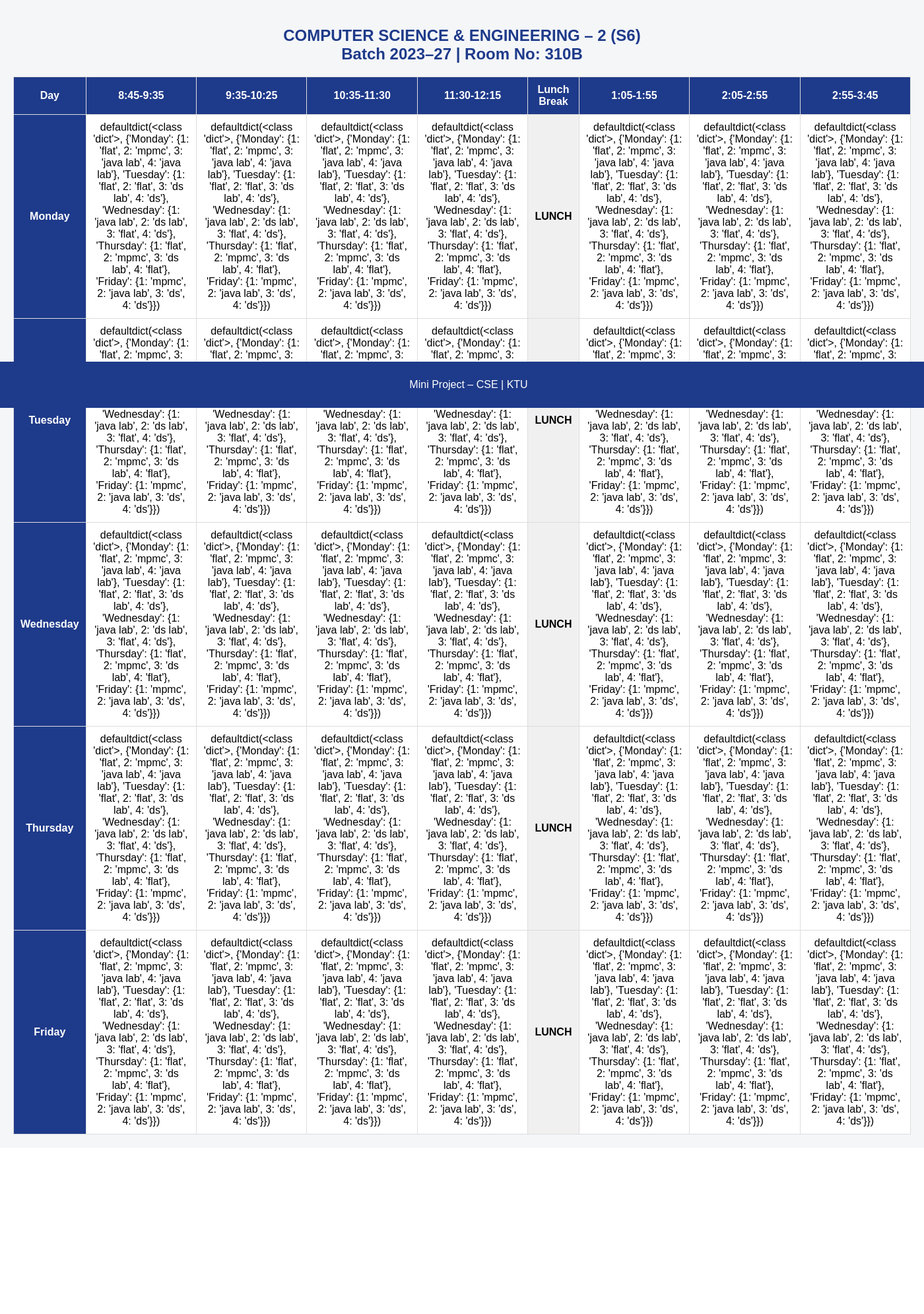
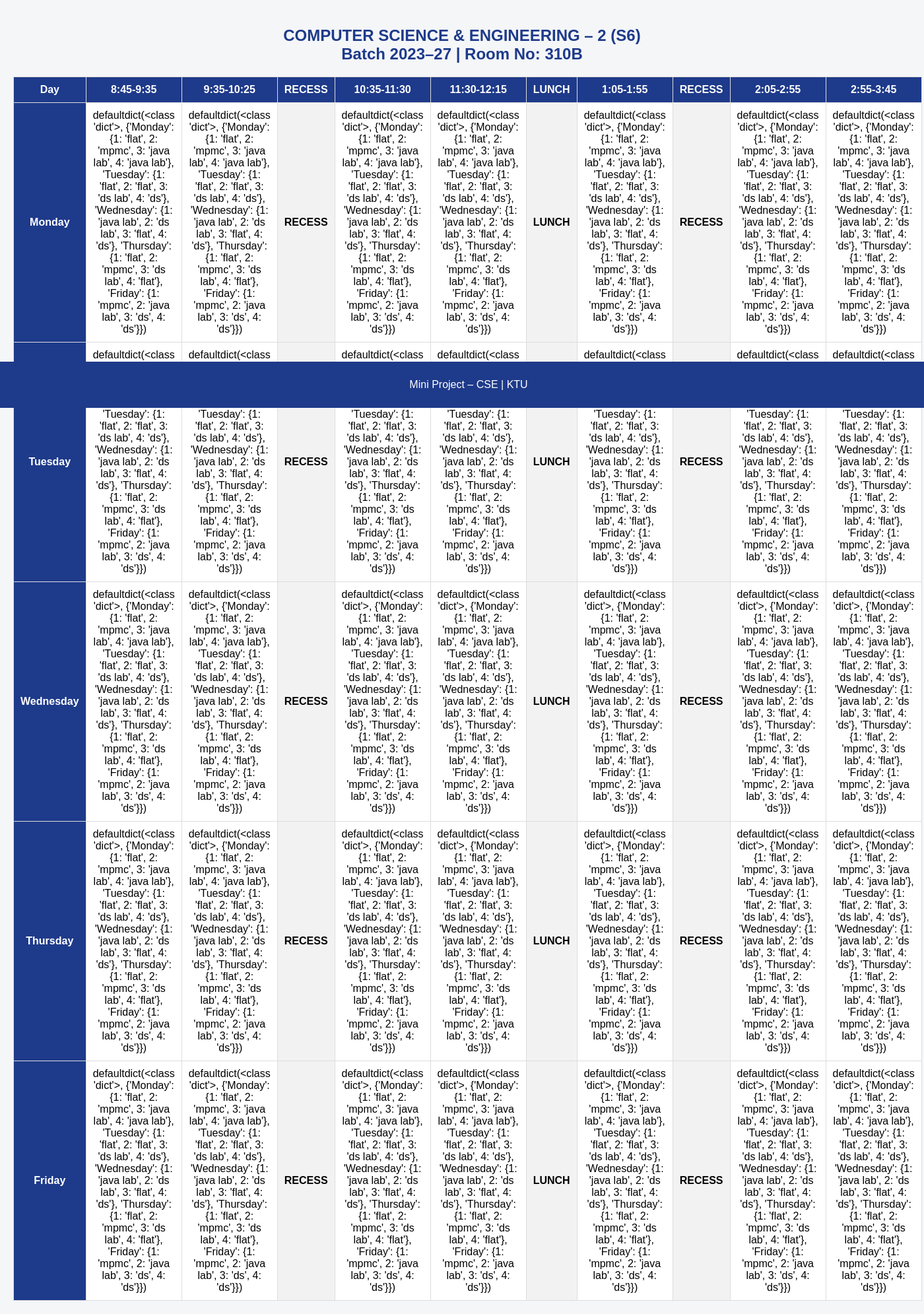
Before and after one commit to Jefin2005/Eduplanner, a Django app: page /generate/ in a window 1400 px wide. Shown: the part 182-2173 px from the top of the page at 66% size. Before the commit the page ends 1901 px from the top, so only its background shows below. Run offline with Django 4.2, Linux system fonts and the light colour scheme; data comes from the database, SQL or seed files in the repository.

Commit message:
recess added

```diff
--- a/eduplanner/scheduling/views.py
+++ b/eduplanner/scheduling/views.py
@@ -1,7 +1,6 @@
 from collections import defaultdict
 from django.shortcuts import render
 from .models import TimetableEntry
-
 def dashboard(request):
     return render(request, "dashboard.html")
 def generate_timetable(request):
@@ -9,26 +8,28 @@ def generate_timetable(request):
 
     days = ["Monday", "Tuesday", "Wednesday", "Thursday", "Friday"]
 
+    # Slots only for DISPLAY
     time_slots = [
         "8:45-9:35",
         "9:35-10:25",
+        "RECESS",
         "10:35-11:30",
         "11:30-12:15",
-        "LUNCH",              # 👈 lunch marker
+        "LUNCH",
         "1:05-1:55",
+        "RECESS",
         "2:05-2:55",
         "2:55-3:45",
     ]
 
+    # Store only teaching periods (1–7)
     timetable = defaultdict(dict)
-
     for entry in entries:
         timetable[entry.day][entry.period] = entry.subject.name
 
     context = {
         "days": days,
         "time_slots": time_slots,
-        "period_range": range(1, len(time_slots) + 1),
         "timetable": timetable,
     }
 
--- a/eduplanner/templates/timetable.html
+++ b/eduplanner/templates/timetable.html
@@ -12,11 +12,7 @@
     <tr>
         <th>Day</th>
         {% for slot in time_slots %}
-            {% if slot == "LUNCH" %}
-                <th>Lunch Break</th>
-            {% else %}
-                <th>{{ slot }}</th>
-            {% endif %}
+            <th>{{ slot }}</th>
         {% endfor %}
     </tr>
 
@@ -24,17 +20,21 @@
     <tr>
         <th>{{ day }}</th>
 
+        {% with p=1 %}
         {% for slot in time_slots %}
-            {% if slot == "LUNCH" %}
-                <td style="background:#f0f0f0; font-weight:bold;">
-                    LUNCH
+            {% if slot == "LUNCH" or slot == "RECESS" %}
+                <td style="background:#f2f2f2; font-weight:bold;">
+                    {{ slot }}
                 </td>
             {% else %}
                 <td>
-                    {{ timetable|get_item:day|get_item:forloop.counter|default:"" }}
+                    {{ timetable|get_item:day|get_item:p|default:"" }}
                 </td>
+                {% with p=p|add:1 %}{% endwith %}
             {% endif %}
         {% endfor %}
+        {% endwith %}
+
     </tr>
     {% endfor %}
 </table>
```
